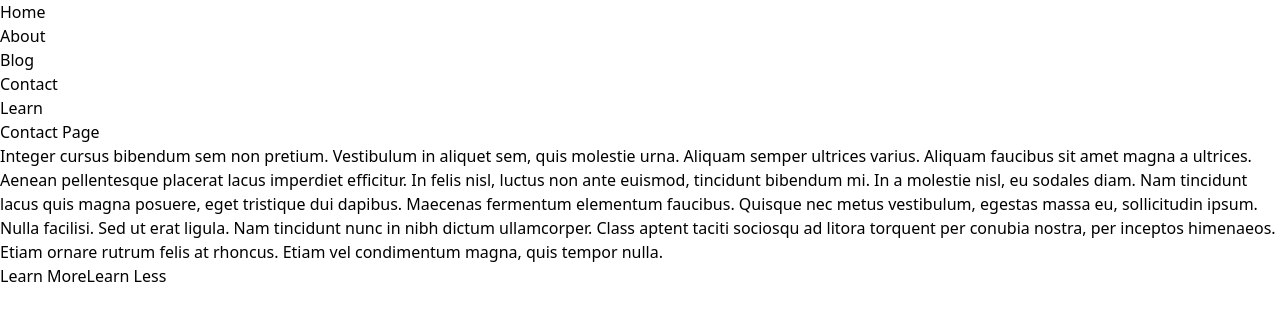
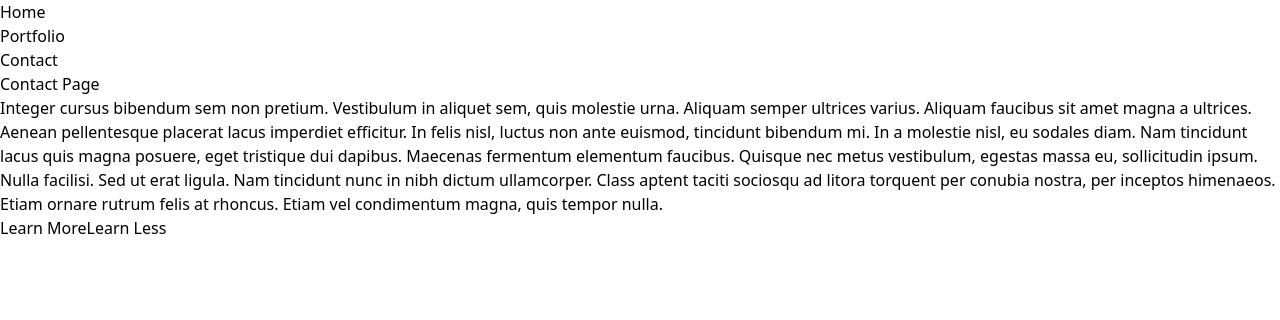
Before and after one commit to DavidBlueLamassu/David-Adams-Portfolio, a React (Create React App) app: page /contact in a window 1280 px wide. Shown: the top 320 px of the page. Built offline with nearby package versions, Linux system fonts and the light colour scheme.

Commit message:
Page components revised

```diff
--- a/public/index.html
+++ b/public/index.html
@@ -24,7 +24,7 @@
       work correctly both with client-side routing and a non-root public URL.
       Learn how to configure a non-root public URL by running `npm run build`.
     -->
-    <title>React App</title>
+    <title>David Adams Portfolio</title>
   </head>
   <body>
     <noscript>You need to enable JavaScript to run this app.</noscript>
--- a/src/App.js
+++ b/src/App.js
@@ -1,25 +1,23 @@
 import React from 'react';
 import { BrowserRouter as Router, Route, Routes } from 'react-router-dom';
-import NavTabs from './components/NavTabs';
+import NavBar from './components/NavBar';
 import Home from './components/pages/Home';
-import About from './components/pages/About';
-import Blog from './components/pages/Blog';
+import Portfolio from './components/pages/Portfolio';
 import Contact from './components/pages/Contact';
 
 function App() {
   return (
     <Router>
       <div>
-        <NavTabs />
+        <NavBar />
         {/* Wrap Route elements in a Routes component */}
         <Routes>
           {/* Define routes using the Route component to render different page components at different paths */}
           {/* Define a default route that will render the Home component */}
           <Route path="/" element={<Home />} />
-          <Route path="about" element={<About />} />
-          <Route path="blog" element={<Blog />} />
+          <Route path="portfolio" element={<Portfolio />} />
           {/* Define a route that will have descendant routes */}
-          <Route path="contact/*" element={<Contact />} />
+          <Route path="contact" element={<Contact />} />
         </Routes>
       </div>
     </Router>
--- a/src/components/NavTabs.js
+++ b/src/components/NavBar.js
@@ -1,7 +1,7 @@
 import React from 'react';
 import { NavLink } from 'react-router-dom';
 
-function NavTabs() {
+function NavBar() {
   return (
     <ul className="nav nav-tabs">
       <li className="nav-item">
@@ -17,22 +17,12 @@ function NavTabs() {
       </li>
       <li className="nav-item">
         <NavLink
-          to="about"
+          to="portfolio"
           className={({ isActive }) =>
             isActive ? 'nav-link active' : 'nav-link'
           }
         >
-          About
-        </NavLink>
-      </li>
-      <li className="nav-item">
-        <NavLink
-          to="blog"
-          className={({ isActive }) =>
-            isActive ? 'nav-link active' : 'nav-link'
-          }
-        >
-          Blog
+          Portfolio
         </NavLink>
       </li>
       <li className="nav-item">
@@ -46,18 +36,8 @@ function NavTabs() {
           Contact
         </NavLink>
       </li>
-      <li className="nav-item">
-        <NavLink
-          to="contact/learn"
-          className={({ isActive }) =>
-            isActive ? 'nav-link active' : 'nav-link'
-          }
-        >
-          Learn
-        </NavLink>
-      </li>
     </ul>
   );
 }
 
-export default NavTabs;
+export default NavBar;
--- a/src/components/pages/Blog.js
+++ /dev/null
@@ -1,23 +0,0 @@
-import React from "react";
-
-function Blog() {
-  return (
-    <div>
-      <h1>Blog Page</h1>
-      <p>
-        Donec a volutpat quam. Curabitur nec varius justo, sed rutrum ligula. Curabitur pellentesque
-        turpis sit amet eros iaculis, a mollis arcu dictum. Ut vel ante eget massa ornare placerat.
-        Etiam nisl orci, finibus sodales volutpat et, hendrerit ut dolor. Suspendisse porta dictum
-        nunc, sed pretium risus rutrum eget. Nam consequat, ligula in faucibus vestibulum, nisi
-        justo laoreet risus, luctus luctus mi lacus sit amet libero. Class aptent taciti sociosqu ad
-        litora torquent per conubia nostra, per inceptos himenaeos. Mauris pretium condimentum
-        tellus eget lobortis. Interdum et malesuada fames ac ante ipsum primis in faucibus. Donec
-        placerat accumsan mi, ut congue neque placerat eu. Donec nec ipsum in velit pellentesque
-        vehicula sit amet at augue. Maecenas aliquam bibendum congue. Pellentesque semper, lectus
-        non ullamcorper iaculis, est ligula suscipit velit, sed bibendum turpis dui in sapien.
-      </p>
-    </div>
-  );
-}
-
-export default Blog;
--- a/src/components/pages/Contact.js
+++ b/src/components/pages/Contact.js
@@ -1,6 +1,5 @@
 import React from 'react';
-import { Link, Route, Routes } from 'react-router-dom';
-import Learn from './Learn';
+import { Link } from 'react-router-dom';
 
 function Contact(props) {
   return (
@@ -25,9 +24,6 @@ function Contact(props) {
       <Link to="contact" role="button" className="btn btn-link">
         Learn Less
       </Link>
-      <Routes>
-        <Route path="learn" element={<Learn />} />
-      </Routes>
     </div>
   );
 }
--- a/src/components/pages/Learn.js
+++ /dev/null
@@ -1,16 +0,0 @@
-import React from "react";
-
-function Learn() {
-  return (
-    <div>
-      <h1 className="text-center">hello</h1>
-      <p>
-        Lorem ipsum dolor sit amet, est ut enim consequat. Nostrum fastidii partiendo sed ne, no
-        mutat ludus aperiri mea, per in choro dolorem electram. Invidunt reprimique assueverit quo
-        ne, eruditi graecis pro ut. Usu ut diceret scaevola evertitur, appareat voluptatibus ad vel.
-      </p>
-    </div>
-  );
-}
-
-export default Learn;
--- a/src/components/pages/About.js
+++ b/src/components/pages/Portfolio.js
@@ -1,6 +1,6 @@
 import React from "react";
 
-function About() {
+function Portfolio() {
   return (
     <div>
       <h1>About Page</h1>
@@ -15,4 +15,4 @@ function About() {
   );
 }
 
-export default About;
+export default Portfolio;
```
Also changed, not shown: 1 other file (tests, documents, lock files or other folders).
